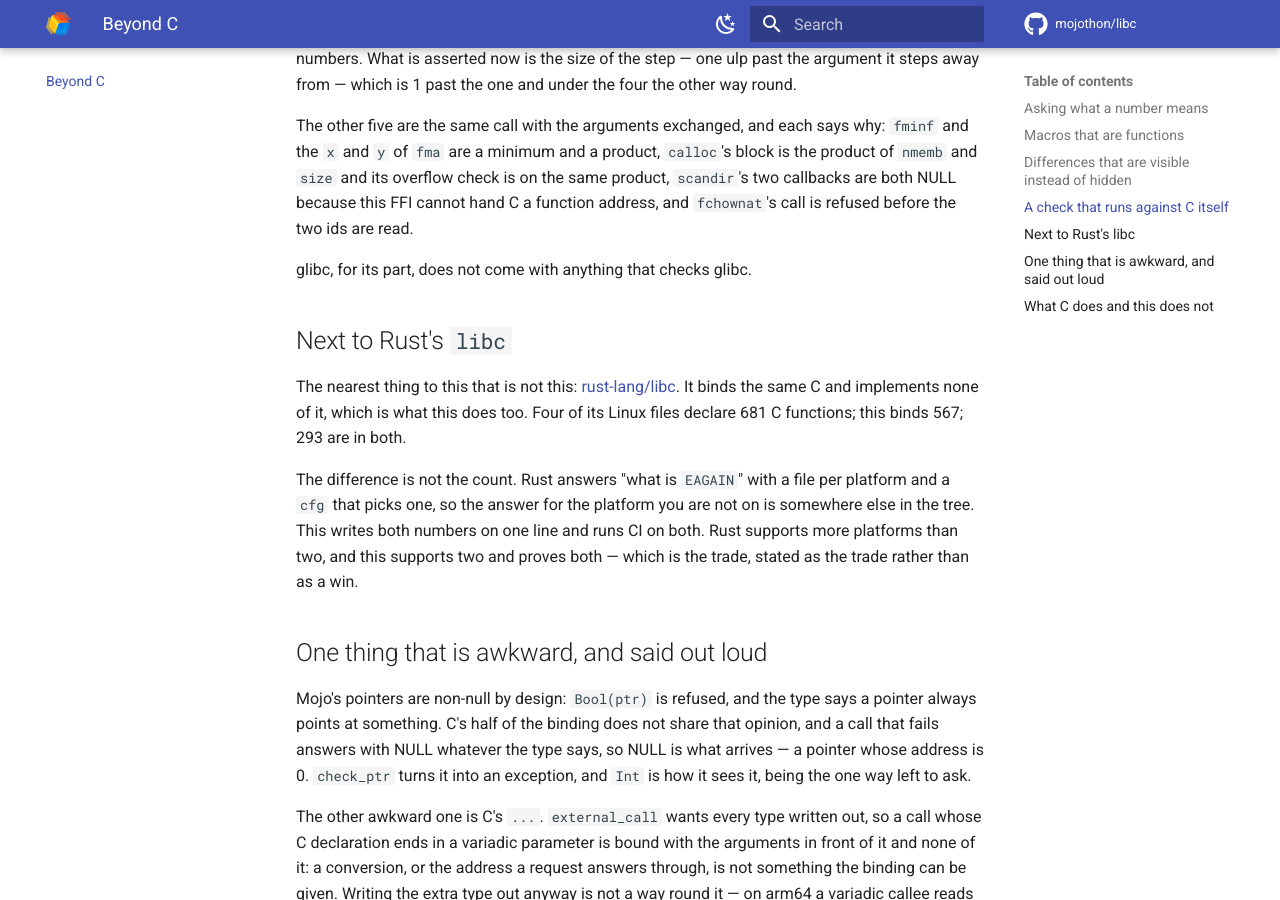
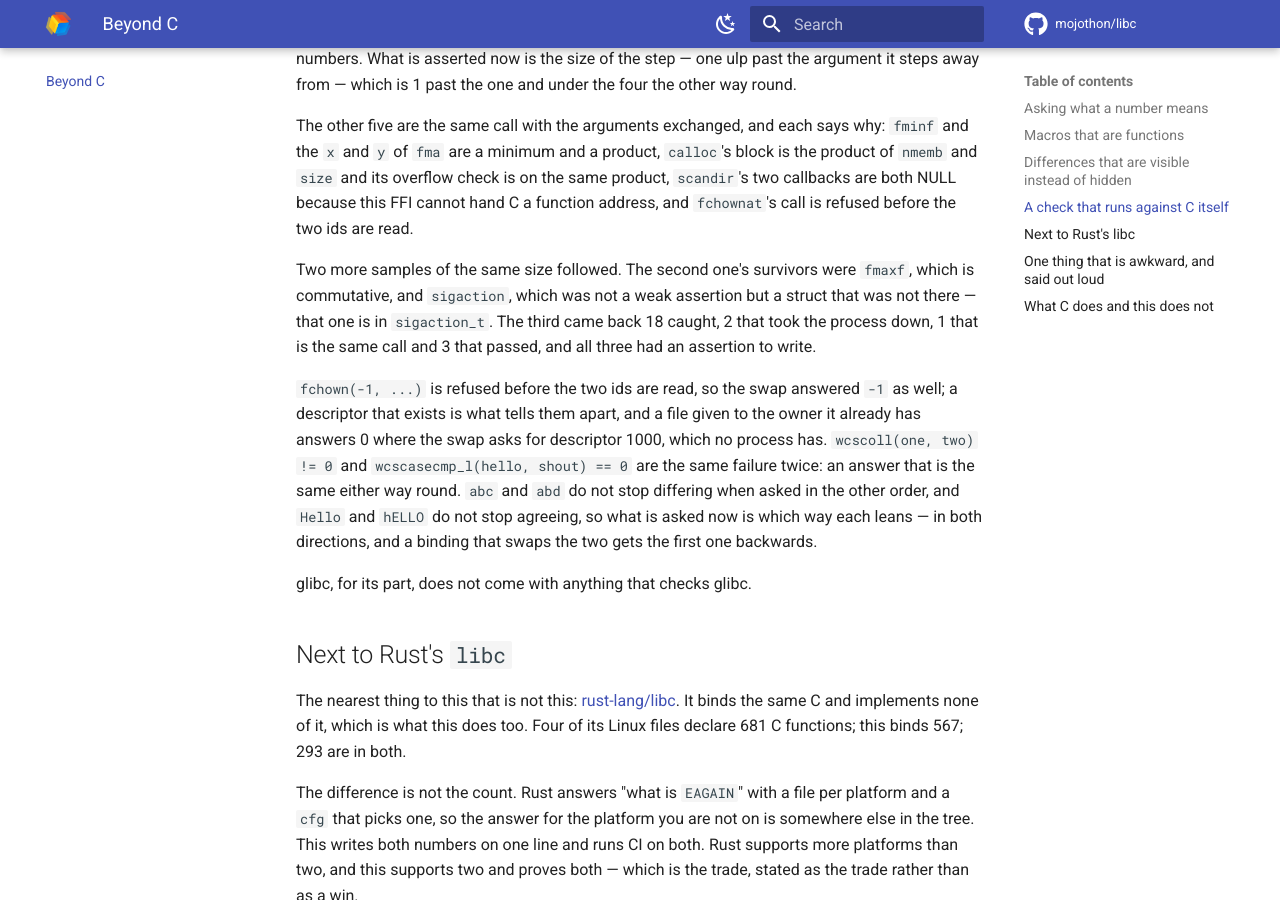
Before and after one commit to mojothon/libc, an MkDocs documentation site: the page built from docs/beyond-c.md, in a window 1280 px wide and 900 px high, scrolled down 6083 px. Built offline with MkDocs 1.6.1 and Material for MkDocs 9.7.7, drawn with Linux system fonts in a browser that asks for light colours; comment, search, counter and statistics services are not loaded.

Commit message:
test(suite): ask the third batch of swapped arguments
Fourth sample of `--kind order`, twenty-four of the hundred and ninety
candidates: 18 caught, 2 that took the process down, 1 that is the same call
and 3 that passed. All three had an assertion to write, and two of them are
the same mistake in two places.

`fchown(-1, uid, gid)` was refused before the two ids were read, so a binding
handing them over swapped was refused the same way. A descriptor that exists
is what tells the two arguments apart: a file given to the owner it already
has answers 0, and the swap asks for descriptor 1000 -- the uid read as a
number -- which no process has.

`wcscoll(one, two) != 0` and `wcscasecmp_l(hello, shout) == 0` are one failure
wearing two names: an answer that is the same either way round. Two strings
that differ do not stop differing when asked in the other order, and two that
agree do not stop agreeing, so what is asserted now is which way each leans,
in both directions. A swap turns the first answer backwards and both
assertions with it.

The sample before this one is in `sigaction_t`: its survivor was a struct the
package did not have rather than an assertion nobody wrote.

```diff
--- a/docs/beyond-c.md
+++ b/docs/beyond-c.md
@@ -297,6 +297,22 @@ on the same product, `scandir`'s two callbacks are both NULL because this FFI
 cannot hand C a function address, and `fchownat`'s call is refused before the
 two ids are read.
 
+Two more samples of the same size followed. The second one's survivors were
+`fmaxf`, which is commutative, and `sigaction`, which was not a weak assertion
+but a struct that was not there — that one is in `sigaction_t`. The third came
+back 18 caught, 2 that took the process down, 1 that is the same call and 3
+that passed, and all three had an assertion to write.
+
+`fchown(-1, ...)` is refused before the two ids are read, so the swap answered
+`-1` as well; a descriptor that exists is what tells them apart, and a file
+given to the owner it already has answers 0 where the swap asks for descriptor
+1000, which no process has. `wcscoll(one, two) != 0` and `wcscasecmp_l(hello,
+shout) == 0` are the same failure twice: an answer that is the same either way
+round. `abc` and `abd` do not stop differing when asked in the other order, and
+`Hello` and `hELLO` do not stop agreeing, so what is asked now is which way
+each leans — in both directions, and a binding that swaps the two gets the
+first one backwards.
+
 glibc, for its part, does not come with anything that checks glibc.
 
 ## Next to Rust's `libc`
```
Also changed, not shown: CHANGELOG.md (+11 -0 lines), 2 other files.
